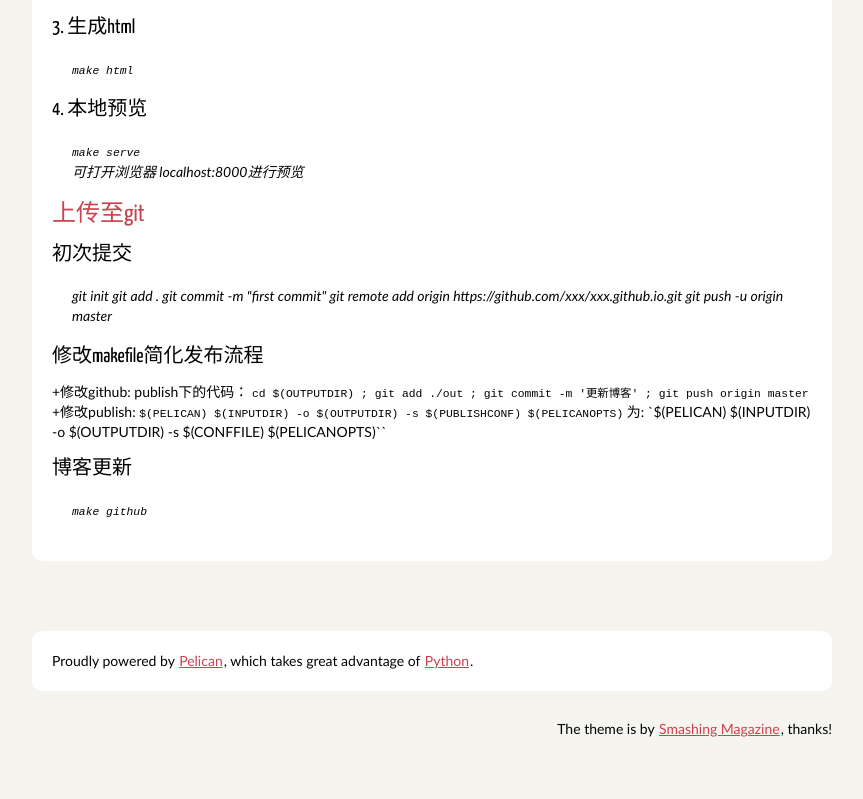
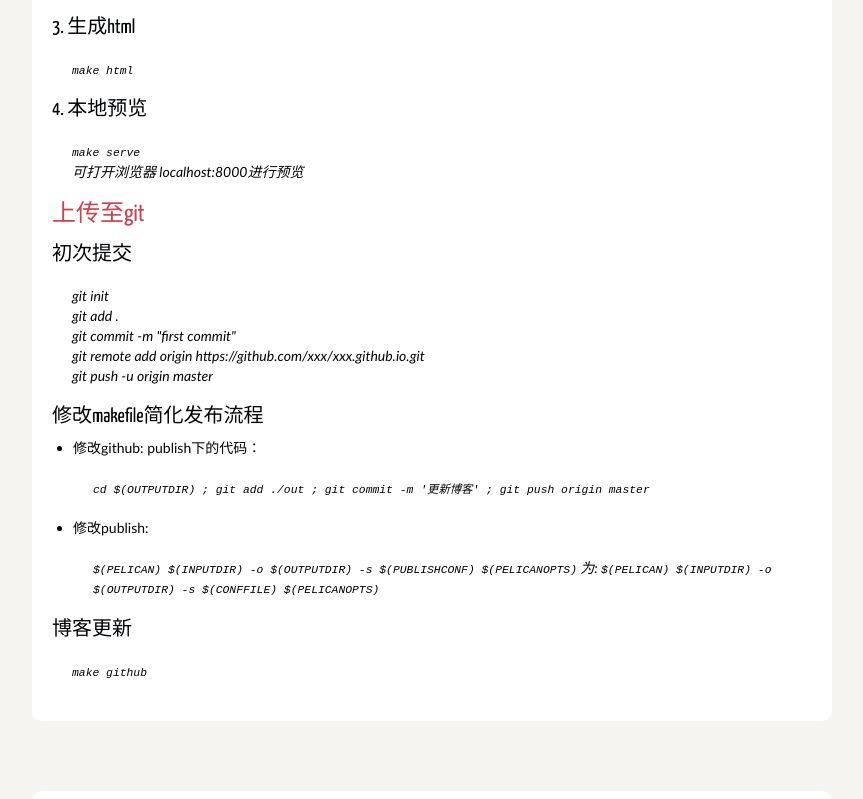
Before and after one commit to hankchen/hankchen.github.io, a plain HTML site: page index.html in a window 1280 px wide. Shown: the part 413-1212 px from the top of the page, without its empty margins (208-1071 px from the left). Drawn offline with Linux system fonts and the light colour scheme.

Commit message:
更新博客

```diff
--- a/index.html
+++ b/index.html
@@ -52,18 +52,25 @@
 <h2>上传至git</h2>
 <h3>初次提交</h3>
 <blockquote>
-<p>git init
-git add .
-git commit -m "first commit"
-git remote add origin https://github.com/xxx/xxx.github.io.git
-git push -u origin master</p>
+<p>git init<br/>
+git add .<br/>
+git commit -m "first commit"<br/>
+git remote add origin https://github.com/xxx/xxx.github.io.git<br/>
+git push -u origin master<br/></p>
 </blockquote>
 <h3>修改makefile简化发布流程</h3>
-<p>+修改github: publish下的代码：
-<code>cd $(OUTPUTDIR) ; git add ./out ;  git commit -m '更新博客' ; git push origin master</code>
-+修改publish:
-    <code>$(PELICAN) $(INPUTDIR) -o $(OUTPUTDIR) -s $(PUBLISHCONF) $(PELICANOPTS)</code>
- 为: `$(PELICAN) $(INPUTDIR) -o $(OUTPUTDIR) -s $(CONFFILE) $(PELICANOPTS)``</p>
+<ul>
+<li>修改github: publish下的代码：<blockquote>
+<p><code>cd $(OUTPUTDIR) ; git add ./out ;  git commit -m '更新博客' ; git push origin master</code></p>
+</blockquote>
+</li>
+<li>修改publish:<blockquote>
+<p><code>$(PELICAN) $(INPUTDIR) -o $(OUTPUTDIR) -s $(PUBLISHCONF) $(PELICANOPTS)</code>
+为:
+  <code>$(PELICAN) $(INPUTDIR) -o $(OUTPUTDIR) -s $(CONFFILE) $(PELICANOPTS)</code></p>
+</blockquote>
+</li>
+</ul>
 <h3>博客更新</h3>
 <blockquote>
 <p><code>make github</code></p>
```
Also changed, not shown: author/hank.html (+17 -10 lines), category/ri-chang-su-ji.html (+17 -10 lines), .html.
